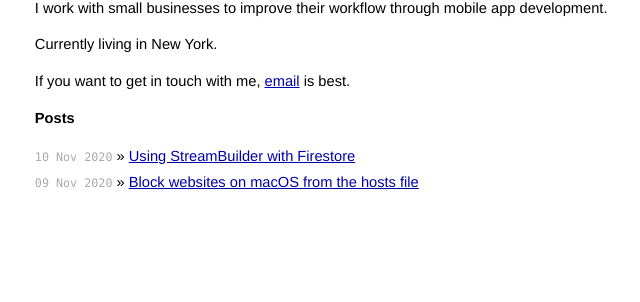
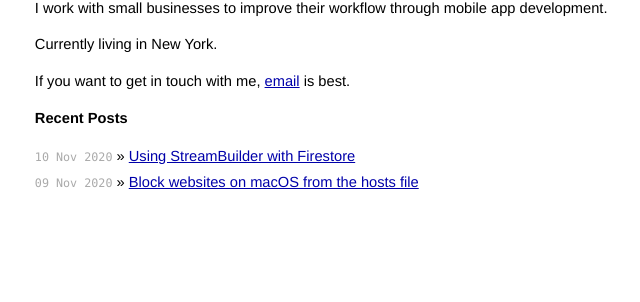
Before and after one commit to caritos/caritos.github.io, a Jekyll site: the page built from index.md, in a window 1280 px wide. Shown: the part 172-474 px from the top of the page, without its empty margins (297-937 px from the left). Built offline with Jekyll 4.4.1, drawn with Linux system fonts in a browser that asks for light colours.

Commit message:
changed header name

```diff
--- a/index.md
+++ b/index.md
@@ -13,7 +13,7 @@ Currently living in New York.
 
 If you want to get in touch with me, <a href="mailto:eladio@caritos.com">email</a> is best.
 
-# Posts
+# Recent Posts
 
 <ul class="posts">
   {% for post in site.posts %}
```
